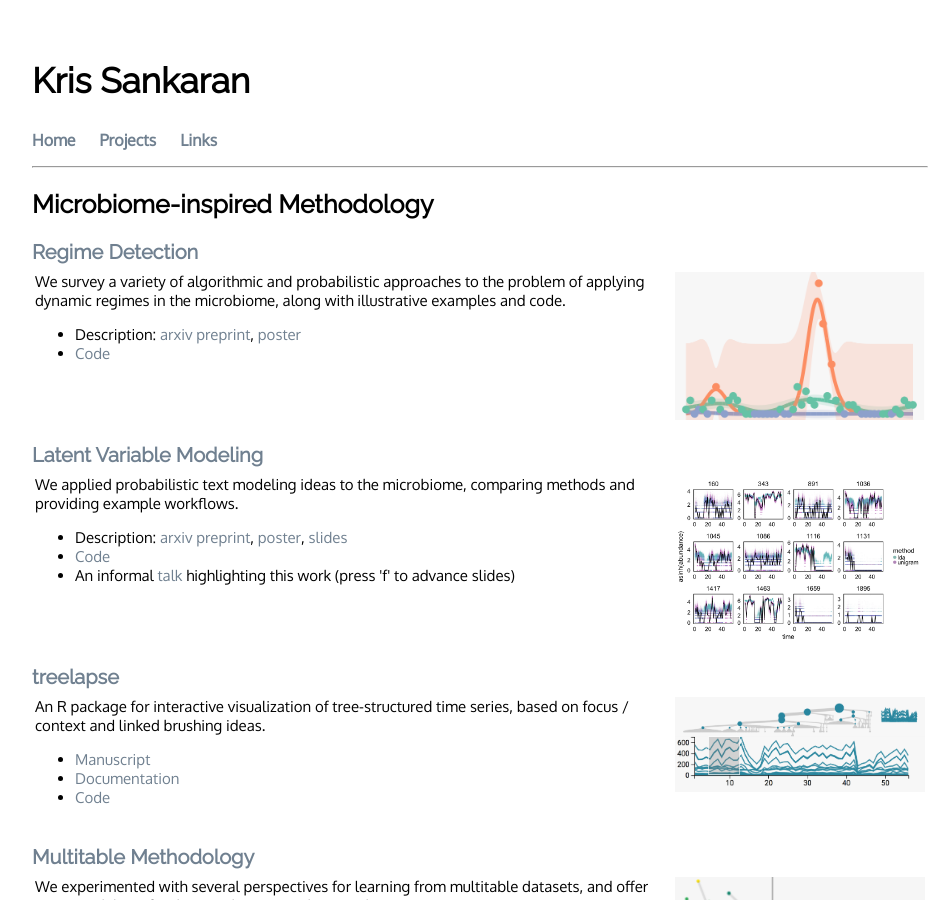
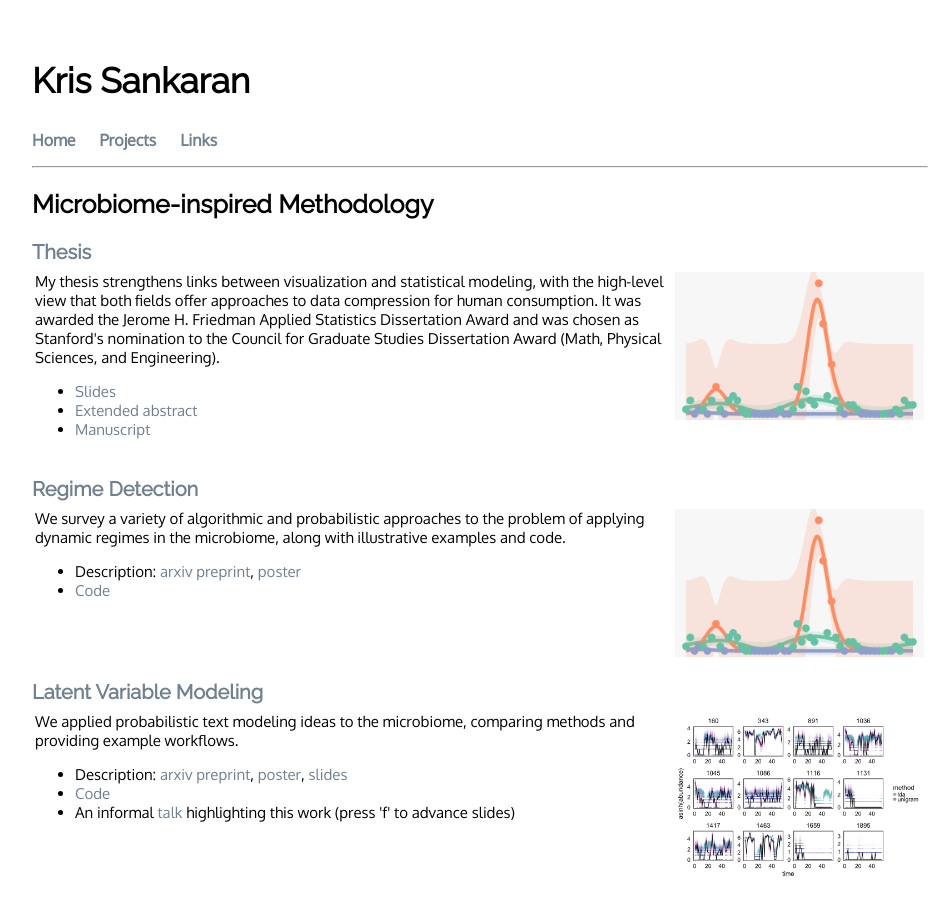
Before and after one commit to krisrs1128/personal-site, a Jekyll site: the page built from projects/projects.html, in a window 1280 px wide and 900 px high. Shown: the whole window, without its empty margins (160-1110 px from the left). Built offline with Jekyll 4.4.1, drawn with Linux system fonts in a browser that asks for light colours.

Commit message:
mention the thesis

```diff
--- a/projects/projects.html
+++ b/projects/projects.html
@@ -22,6 +22,28 @@ title: Kris Sankaran
 
 <div>
     <h2 class="subtitle"> Microbiome-inspired Methodology </h2>
+    <h3 class="subsubtitle"><a href="https://searchworks.stanford.edu/view/12375828">Thesis</a></h3>
+    <table>
+	      <tr>
+	          <td class="essay">
+                My thesis strengthens links between visualization and
+                statistical modeling, with the high-level view that both
+                fields offer approaches to data compression for human
+                consumption. It was awarded the Jerome H. Friedman Applied
+                Statistics Dissertation Award and was chosen as Stanford's
+                nomination to the Council for Graduate Studies Dissertation
+                Award (Math, Physical Sciences, and Engineering).
+                <ul>
+                    <li><a href="thesis_talk.pdf">Slides</a></li>
+                    <li><a href="thesis_extended_abstract.pdf">Extended abstract</a></li>
+                    <li><a href="https://searchworks.stanford.edu/view/12375828">Manuscript</a></li>
+                </ul>
+            </td>
+            <td>
+                <img src="../figure/igp_abt_fits.png" width="250">
+            </td>
+        </tr>
+    </table>
     <h3 class="subsubtitle"><a href="https://github.com/krisrs1128/tsc_microbiome/">Regime Detection</a></h3>
     <table>
 	      <tr>
```
